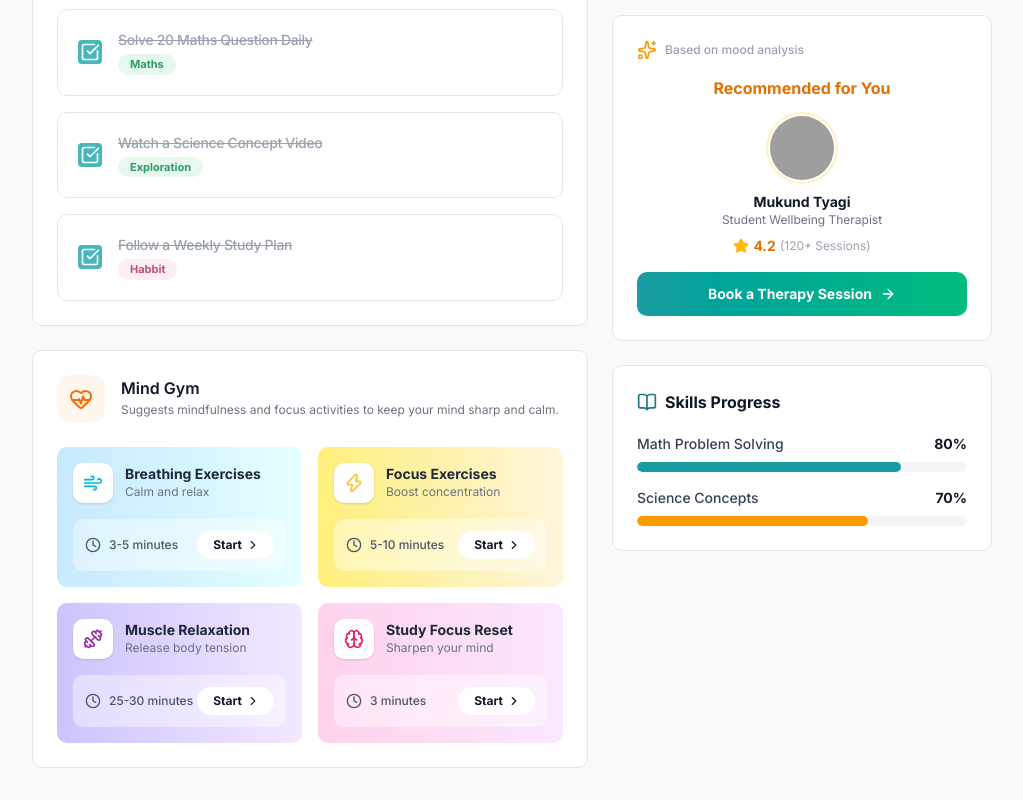
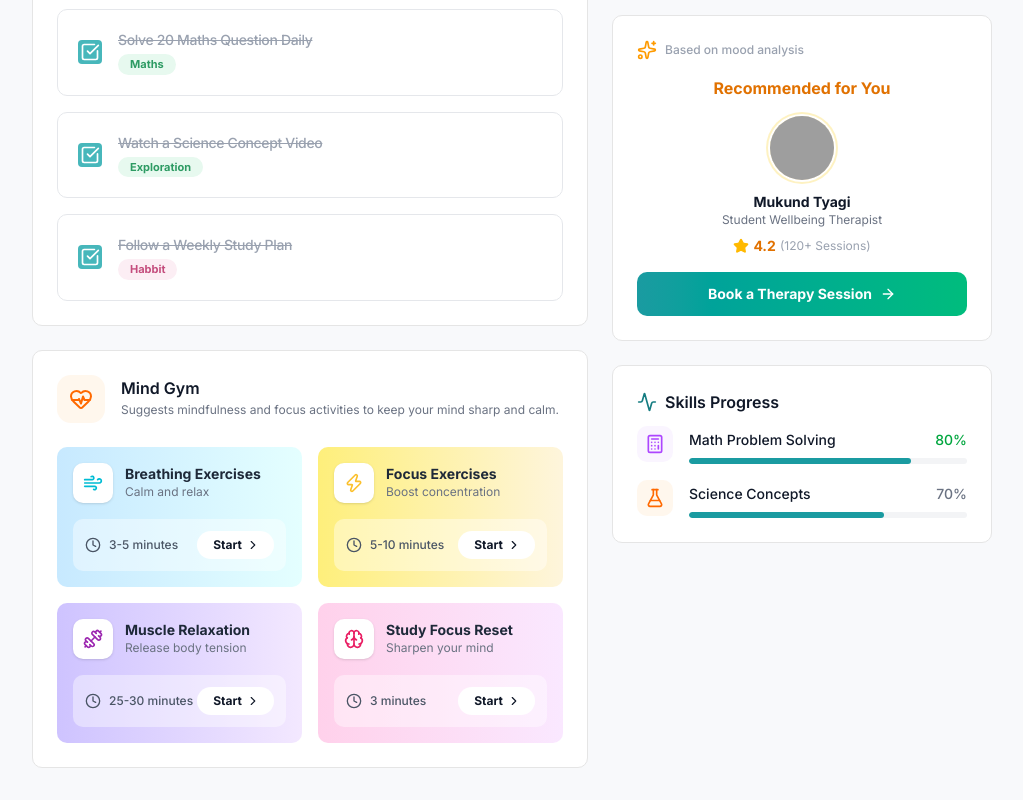
Before and after one commit to anuj-My/consul-it-open, a Next.js app: page / in a window 1280 px wide. Shown: the part 1477-2277 px from the top of the page, without its empty margins (256-1279 px from the left). Built offline with nearby package versions, Linux system fonts and the light colour scheme; grey boxes are pictures that could not be loaded.

Commit message:
created skill-progress component

```diff
--- a/components/dashboard/skills-progress.tsx
+++ b/components/dashboard/skills-progress.tsx
@@ -1,34 +1,50 @@
-"use client";
-
-import { BookOpen } from "lucide-react";
+import { Activity, Calculator, FlaskConical } from "lucide-react";
 
 const SKILLS = [
-  { name: "Math Problem Solving", value: 80 },
-  { name: "Science Concepts", value: 70 },
+  {
+    name: "Math Problem Solving",
+    value: 80,
+    icon: Calculator,
+    iconBg: "bg-purple-50",
+    iconColor: "text-purple-500",
+    valueColor: "text-green-600"
+  },
+  {
+    name: "Science Concepts",
+    value: 70,
+    icon: FlaskConical,
+    iconBg: "bg-orange-50",
+    iconColor: "text-orange-500",
+    valueColor: "text-gray-500"
+  },
 ];
 
 export function SkillsProgress() {
   return (
     <div className="bg-white rounded-lg border p-6">
-      <div className="flex items-center gap-2 mb-5">
-        <BookOpen className="w-5 h-5 text-teal-600" />
-        <h2 className="font-bold text-gray-900">Skills Progress</h2>
+      <div className="flex items-center gap-2 mb-3">
+        <Activity className="w-5 h-5 text-teal-600" />
+        <h2 className="font-semibold text-gray-900 text-base">Skills Progress</h2>
       </div>
 
       <div className="space-y-4">
-        {SKILLS.map((skill, i) => (
-          <div key={skill.name}>
-            <div className="flex items-center justify-between mb-2">
-              <span className="text-sm text-gray-700 font-medium">{skill.name}</span>
-              <span className="text-sm font-bold text-gray-900">{skill.value}%</span>
+        {SKILLS.map((skill) => (
+          <div key={skill.name} className="flex gap-4">
+            <div className={`w-9 h-9 rounded-lg ${skill.iconBg} flex items-center justify-center shrink-0`}>
+              <skill.icon className={`w-5 h-5 ${skill.iconColor}`} />
             </div>
-            <div className="h-2.5 w-full bg-gray-100 rounded-full overflow-hidden">
-              <div
-                className={`h-full rounded-full transition-all duration-700 ease-out ${
-                  i === 0 ? "bg-teal-500" : "bg-amber-500"
-                }`}
-                style={{ width: `${skill.value}%` }}
-              />
+
+            <div className="flex-1 pt-1">
+              <div className="flex items-center justify-between mb-2">
+                <span className="text-sm font-medium text-gray-900">{skill.name}</span>
+                <span className={`text-sm font-medium ${skill.valueColor}`}>{skill.value}%</span>
+              </div>
+              <div className="h-1.5 w-full bg-gray-100 rounded-full overflow-hidden">
+                <div
+                  className="h-full bg-teal-500 rounded-full transition-all duration-700 ease-out"
+                  style={{ width: `${skill.value}%` }}
+                />
+              </div>
             </div>
           </div>
         ))}
```
